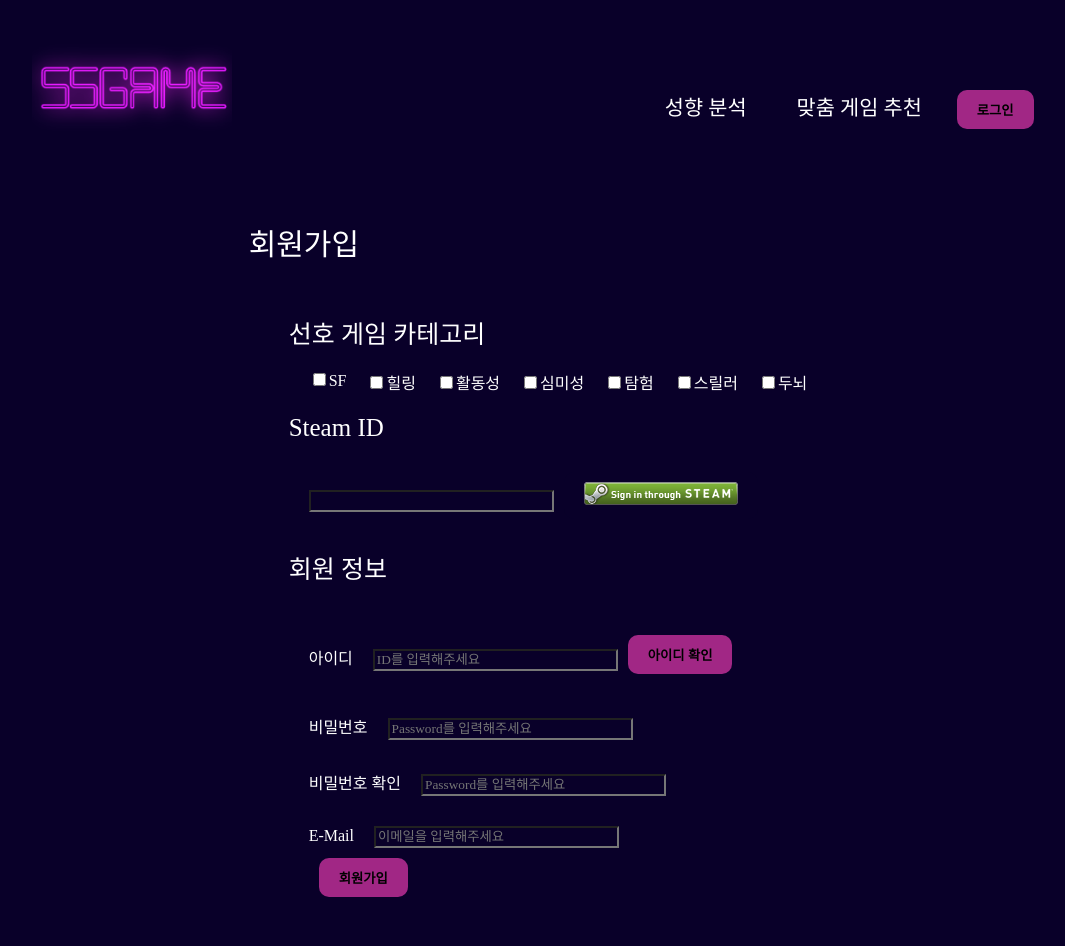
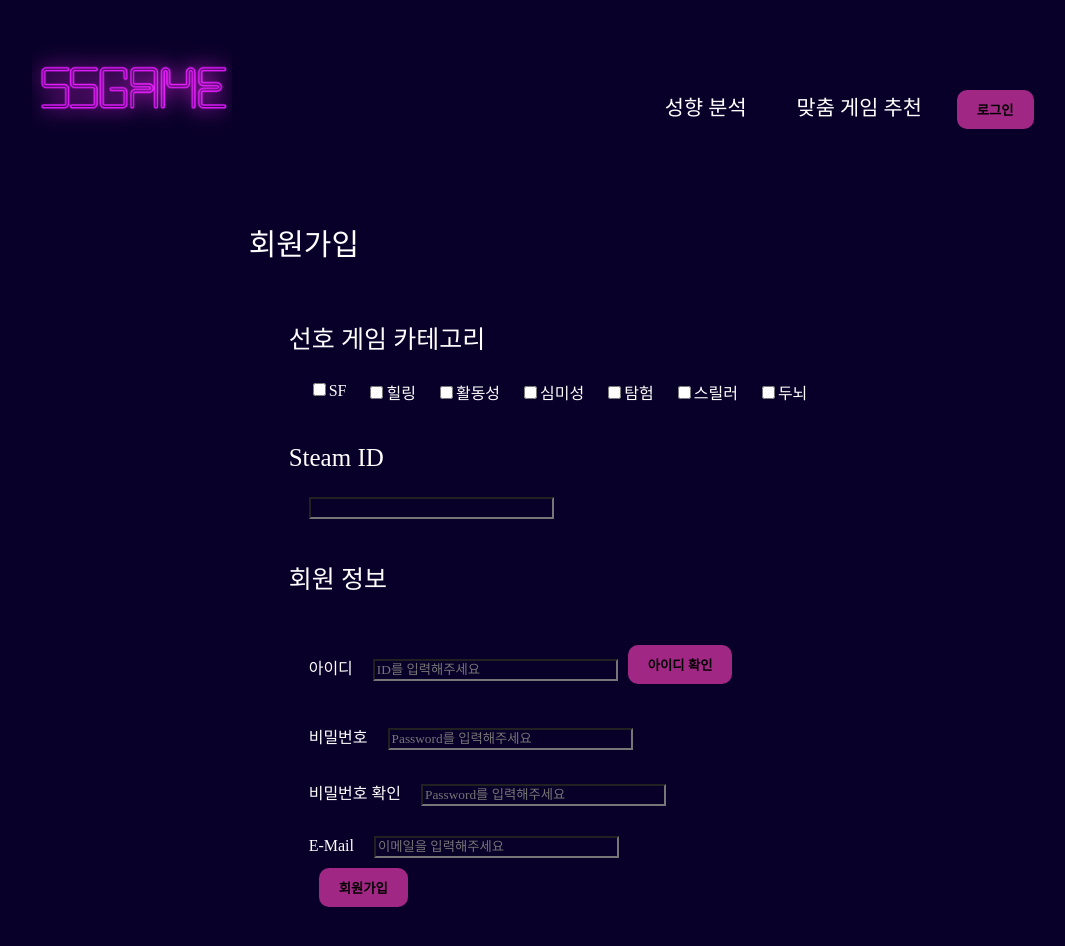
Before and after one commit to SSAFY-siXteam/SSGAME, a React (Create React App) app in the folder frontend/: page /register in a window 1280 px wide. Shown: the top 946 px of the page, without its empty margins (102-1167 px from the left). Built offline with nearby package versions, Linux system fonts and the light colour scheme; a web font is replaced by a local one.

Commit message:
#S06P22A306-33 Feat: UI 및 기본 로그인 로직 구현

```diff
--- a/frontend/src/components/atoms/Buttons/Button.js
+++ b/frontend/src/components/atoms/Buttons/Button.js
@@ -2,9 +2,13 @@ import React from "react";
 import { StyledButton } from "./style";
 import PropTypes from "prop-types";
 
-const Button = ({ text, onClick, img }) => {
+const Button = ({ text, onClick, img, fontSize, width, height }) => {
   return (
-    <StyledButton onClick={onClick} img={img}>
+    <StyledButton
+      onClick={onClick}
+      img={img}
+      style={{ fontSize: fontSize, width: width, height: height }}
+    >
       {img && <img src={img} />}
       {text}
     </StyledButton>
--- a/frontend/src/components/organisms/LogIn/LogIn.js
+++ b/frontend/src/components/organisms/LogIn/LogIn.js
@@ -2,15 +2,17 @@ import React, { useState, useEffect } from "react";
 import Logo from "../../atoms/Img/Logo/Logo";
 import { Input } from "../../atoms/Input/Input";
 import { LogInContainer, InputDiv, ButtonDiv } from "./styled";
+import { openIDLogIn } from "../../../apis/openID";
 import Button from "../../atoms/Buttons/Button";
 import steamLogInImg from "../../../assets/img/button/steambutton/sits_small.png";
 const LogIn = () => {
   const [userId, setUserId] = useState();
   const [userPassword, setUserPassword] = useState();
-  useEffect(() => {
-    console.log(userId);
-    console.log(userPassword);
-  }, [userId, userPassword]);
+
+  // 로그인 버튼 클릭
+  const onLogIn = () => {
+    console.log(userId, userPassword, "clicked");
+  };
   return (
     <LogInContainer>
       <Logo />
@@ -20,7 +22,10 @@ const LogIn = () => {
           type="text"
           size="40"
           placeholder="Username"
-          onChange={() => console.log("dd")}
+          onInputChange={(e) => {
+            e.target.value = e.target.value.replace(/[\ㄱ-ㅎㅏ-ㅣ가-힣]/g, "");
+            setUserId(e.target.value);
+          }}
         />
       </InputDiv>
       <InputDiv>
@@ -29,16 +34,19 @@ const LogIn = () => {
           type="password"
           size="40"
           placeholder="Password"
-          onChange={(e) => setUserPassword(e.target.value)}
+          onInputChange={(e) => {
+            e.target.value = e.target.value.replace(/[\ㄱ-ㅎㅏ-ㅣ가-힣]/g, "");
+            setUserPassword(e.target.value);
+          }}
         />
       </InputDiv>
       <ButtonDiv>
-        <Button text="로그인" />
+        <Button text="로그인" width="320px" onClick={onLogIn} />
       </ButtonDiv>
 
       <ButtonDiv>
         계정이 없다면, 회원가입 해주세요!
-        <Button text={""} img={steamLogInImg} onClick="onSteamIDBtnClick" />
+        <Button text={""} img={steamLogInImg} onClick={openIDLogIn} />
       </ButtonDiv>
     </LogInContainer>
   );
--- a/frontend/src/components/pages/SignUpPage/SignUpPage.js
+++ b/frontend/src/components/pages/SignUpPage/SignUpPage.js
@@ -11,7 +11,6 @@ import { registerId } from "../../../apis/register";
 import { checkForm } from "../../../utils/register";
 // checkbox list 객체
 const SignUpPage = () => {
-  const [steam, setSteam] = useState();
   const [userId, setUserId] = useState("");
   const [checkedItems, setCheckedItems] = useState(new Set());
 
@@ -31,9 +30,7 @@ const SignUpPage = () => {
       console.log("추가");
     }
   };
-  const onSteamIDBtnClick = () => {
-    setSteam(openIDLogIn());
-  };
+
   const onRegisterBtnClick = (info) => {
     if (checkForm(info)) {
       openIDLogInCheck(userId).then((res) => {
@@ -74,10 +71,6 @@ const SignUpPage = () => {
       maxLength: 15,
       size: 30,
       value: userId,
-    }),
-    steamID: Button({
-      img: steamLogInImg,
-      onClick: onSteamIDBtnClick,
     }),
     infoInput: InfoInput({
       id: {
@@ -124,12 +117,8 @@ const SignUpPage = () => {
     <SignUp
       checkBox={arg.checkBox}
       steamIDInput={arg.steamIDInput}
-      steamID={arg.steamID}
       infoInput={arg.infoInput}
     ></SignUp>
   );
 };
 export default SignUpPage;
-SignUpPage.propTypes = {};
-
-SignUpPage.defaultProps = {};
--- a/frontend/src/components/templates/SignUp/SignUp.js
+++ b/frontend/src/components/templates/SignUp/SignUp.js
@@ -13,7 +13,6 @@ import {
 export default function SignUp({
   checkBox,
   steamIDInput,
-  steamID,
   infoInput,
   registerBtn,
 }) {
@@ -24,10 +23,7 @@ export default function SignUp({
         <CategoryHeader>선호 게임 카테고리</CategoryHeader>
         <StyledContent>{checkBox}</StyledContent>
         <CategoryHeader>Steam ID</CategoryHeader>
-        <StyledContent>
-          {steamIDInput}
-          {steamID}
-        </StyledContent>
+        <StyledContent>{steamIDInput}</StyledContent>
         <CategoryHeader>회원 정보</CategoryHeader>
         <StyledContent>{infoInput}</StyledContent>
         <StyledRegisterBtn>{registerBtn}</StyledRegisterBtn>
--- a/frontend/src/components/templates/SignUp/styles.js
+++ b/frontend/src/components/templates/SignUp/styles.js
@@ -13,15 +13,9 @@ export const CategoryContent = styled.div`
 `;
 export const CategoryHeader = styled.p`
   font-size: 25px;
-  margin-top: 20px;
-  margin-bottom: 20px;
 `;
 export const StyledContent = styled.div`
   margin-left: 20px;
+  margin-bottom: 40px;
 `;
-export const StyledRegisterBtn = styled.div`
-  margin-top: 30px;
-  display: grid;
-  align-items: right;
-  justify-content: right;
-`;
+export const StyledRegisterBtn = styled.div``;
```
